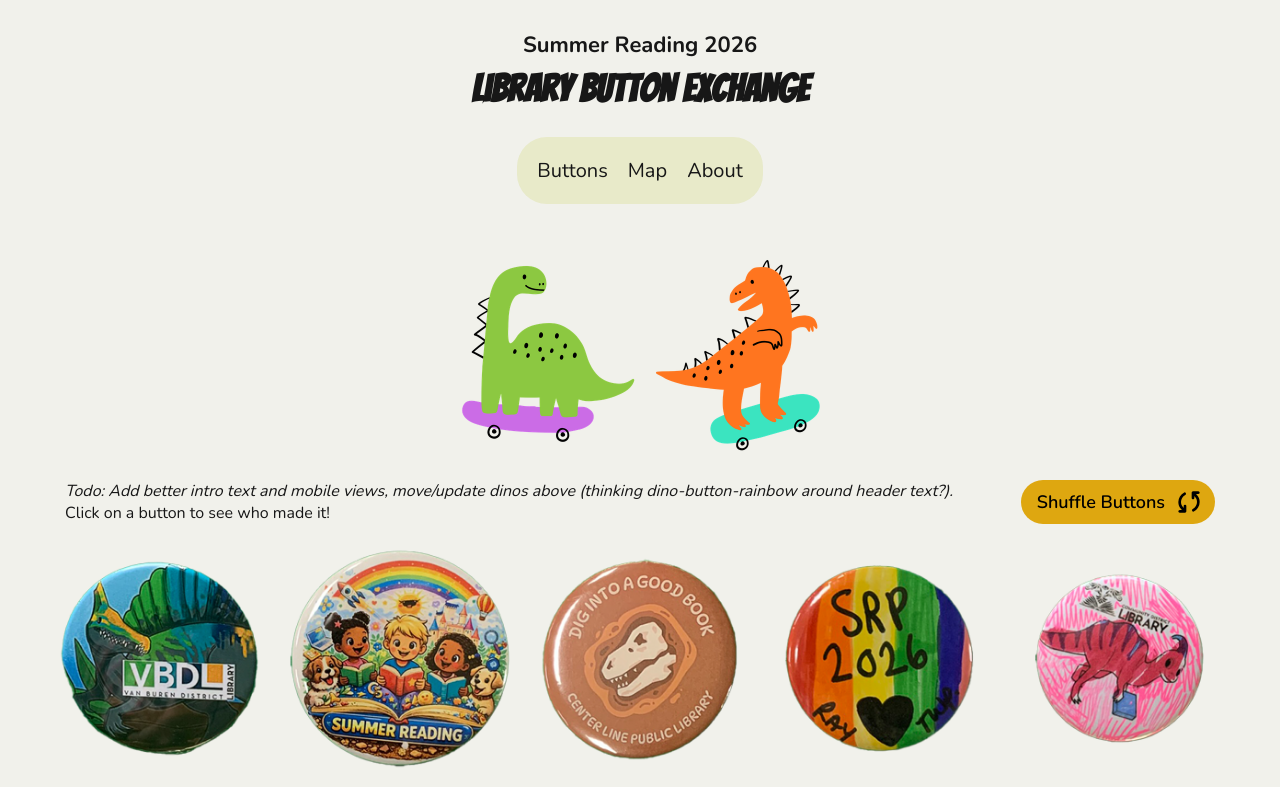
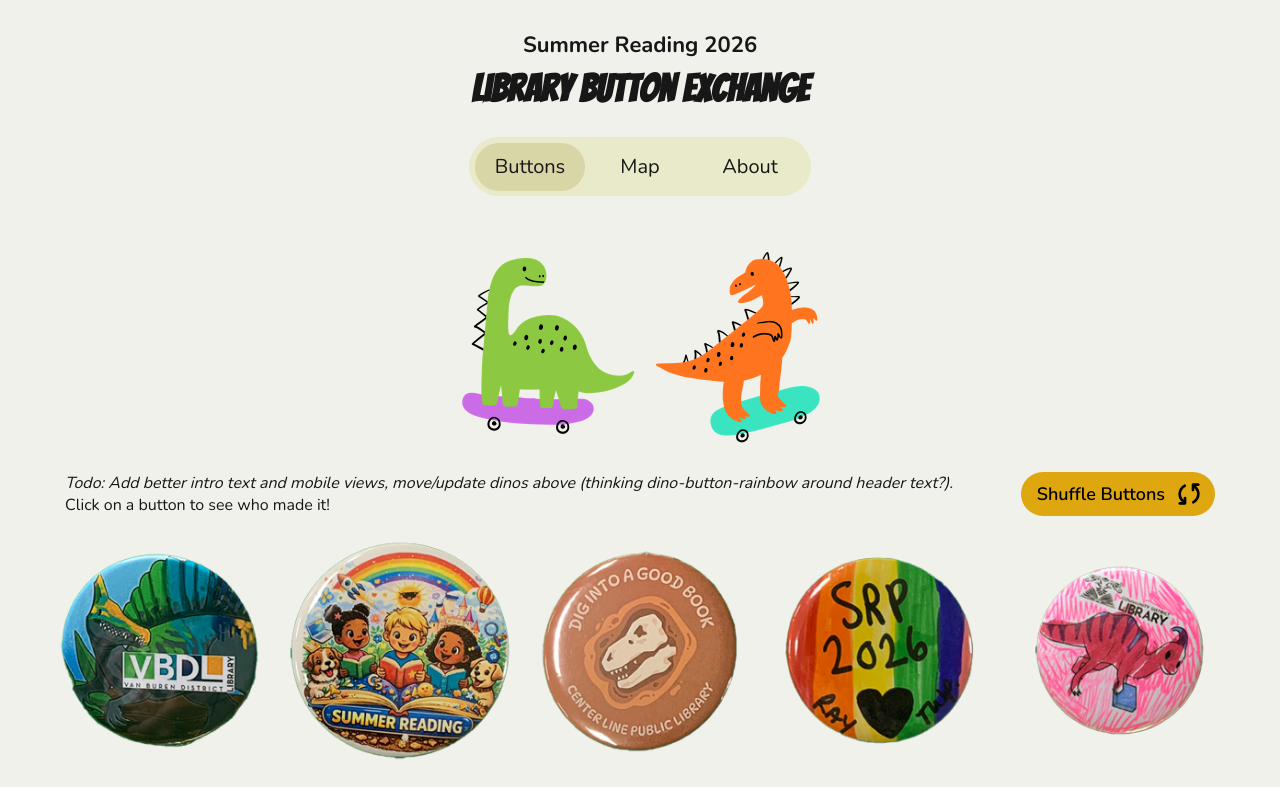
Before and after one commit to dplwebdeveloper/summer-reading-buttons-2026, a Next.js app: page / in a window 1280 px wide. Shown: the top 787 px of the page. Built offline with nearby package versions, Linux system fonts and the light colour scheme.

Commit message:
feat/update header

```diff
--- a/app/components/Footer.js
+++ b/app/components/Footer.js
@@ -4,8 +4,20 @@ import styles from "./Footer.module.css";
 export default function Footer() {
   return (
     <footer className={styles.footer}>
-      <p>This button exchange was organized by the Guild of Library Makers.</p>
-      <p>Website created by the Detroit Public Library.</p>
+      <p>
+        This button exchange was organized by the{" "}
+        <Link href="https://guildoflibrarymakers.com">
+          Guild of Library Makers
+        </Link>
+        .
+      </p>
+      <p>
+        Website created by the{" "}
+        <Link href="https://detroitpubliclibrary.org">
+          Detroit Public Library
+        </Link>
+        .
+      </p>
       <p>Check your local library for summer reading fun! 🦖🌺</p>
     </footer>
   );
--- a/app/components/Footer.module.css
+++ b/app/components/Footer.module.css
@@ -7,3 +7,12 @@
   gap: 20px;
   margin: 40px 0px;
 }
+
+.footer a {
+  text-decoration: underline;
+  color: #185d18;
+}
+
+.footer a:hover {
+  color: #104710;
+}
--- /dev/null
+++ b/app/components/Header.js
@@ -0,0 +1,46 @@
+"use client";
+
+import Link from "next/link";
+import styles from "./Header.module.css";
+import { usePathname } from "next/navigation";
+
+export default function Header() {
+  const pathname = usePathname();
+
+  let selectedClass = "";
+  if (pathname === "/") {
+    selectedClass = styles.buttons;
+  } else if (pathname === "/map") {
+    selectedClass = styles.map;
+  } else if (pathname === "/about") {
+    selectedClass = styles.about;
+  }
+
+  return (
+    <header className={styles.header}>
+      <h1>
+        <span className={styles.headerIntro}>Summer Reading 2026</span>
+        <span>Library Button Exchange</span>
+      </h1>
+      <nav className={styles.nav}>
+        <div className={styles.wrapper}>
+          <div
+            aria-hidden="true"
+            className={`${styles.selectedIndicator} ${selectedClass}`}
+          ></div>
+          <ul>
+            <li className={pathname === "/" ? styles.selected : ""}>
+              <Link href="/">Buttons</Link>
+            </li>
+            <li className={pathname === "/map" ? styles.selected : ""}>
+              <Link href="/map">Map</Link>
+            </li>
+            <li className={pathname === "/about" ? styles.selected : ""}>
+              <Link href="/about">About</Link>
+            </li>
+          </ul>
+        </div>
+      </nav>
+    </header>
+  );
+}
--- /dev/null
+++ b/app/components/Header.module.css
@@ -0,0 +1,77 @@
+.nav {
+  display: flex;
+  justify-content: center;
+  margin-top: 28px;
+}
+
+.wrapper {
+  position: relative;
+  background-color: #bdc72b2d;
+  border-radius: var(--br-large);
+}
+
+.nav ul {
+  list-style: none;
+  margin: 0px;
+  padding: 6px;
+  display: flex;
+  justify-content: center;
+  /* gap: 20px; */
+  position: relative;
+  z-index: 1;
+}
+
+.nav ul li a {
+  font-size: 20px;
+  display: block;
+  padding: 10px;
+  border-radius: 50px;
+  width: 110px;
+  text-align: center;
+}
+
+.nav .selectedIndicator {
+  background-color: #8f72082d;
+  padding: 10px;
+  border-radius: 50px;
+  width: 110px;
+  height: 48px;
+  position: absolute;
+  top: 6px;
+  left: 6px;
+  z-index: 0;
+  opacity: 0;
+  transform: translateX(0px);
+  transition: transform 0.15s ease;
+}
+
+.nav .selectedIndicator.buttons {
+  transform: translateX(0px);
+  opacity: 1;
+}
+
+.nav .selectedIndicator.map {
+  transform: translateX(110px);
+  opacity: 1;
+}
+
+.nav .selectedIndicator.about {
+  transform: translateX(220px);
+  opacity: 1;
+}
+
+.header {
+  margin: 30px 0px;
+}
+
+.header h1 {
+  text-align: center;
+  font-size: 38px;
+}
+
+.headerIntro {
+  font-family: "Nunito", sans-serif;
+  display: block;
+  font-size: 22px;
+  margin-bottom: 8px;
+}
--- a/app/components/Nav.js
+++ /dev/null
@@ -1,26 +0,0 @@
-import Link from "next/link";
-import styles from "./Nav.module.css";
-
-export default function Nav() {
-  return (
-    <header className={styles.header}>
-      <h1>
-        <span className={styles.headerIntro}>Summer Reading 2026</span>
-        <span>Library Button Exchange</span>
-      </h1>
-      <nav className={styles.nav}>
-        <ul>
-          <li>
-            <Link href="/">Buttons</Link>
-          </li>
-          <li>
-            <Link href="/map">Map</Link>
-          </li>
-          <li>
-            <Link href="/about">About</Link>
-          </li>
-        </ul>
-      </nav>
-    </header>
-  );
-}
--- a/app/components/Nav.module.css
+++ /dev/null
@@ -1,36 +0,0 @@
-.nav {
-  display: flex;
-  justify-content: center;
-  margin-top: 28px;
-}
-
-.nav ul {
-  list-style: none;
-  margin: 0px;
-  padding: 20px;
-  display: flex;
-  justify-content: center;
-  gap: 20px;
-  background-color: #bdc72b2d;
-  border-radius: var(--br-large);
-}
-
-.nav ul a {
-  font-size: 20px;
-}
-
-.header {
-  margin: 30px 0px;
-}
-
-.header h1 {
-  text-align: center;
-  font-size: 38px;
-}
-
-.headerIntro {
-  font-family: "Nunito", sans-serif;
-  display: block;
-  font-size: 22px;
-  margin-bottom: 8px;
-}
--- a/app/layout.js
+++ b/app/layout.js
@@ -1,9 +1,9 @@
 import { Bangers, Nunito } from "next/font/google";
 import "./globals.css";
-import Nav from "./components/Nav";
 import Footer from "./components/Footer";
 import { ButtonsProvider } from "./components/ButtonsProvider";
 import ScrollToTop from "./components/ScrollToTop";
+import Header from "./components/Header";
 
 const bangersFont = Bangers({
   weight: "400",
@@ -30,7 +30,7 @@ export default function RootLayout({ children }) {
     >
       <body>
         <ButtonsProvider>
-          <Nav />
+          <Header />
           {children}
           <Footer />
         </ButtonsProvider>
```
Also changed, not shown: app/(routes)/[libraryId]/page.js (+71 -54 lines), app/(routes)/[libraryId]/page.module.css (+41 -7 lines).
